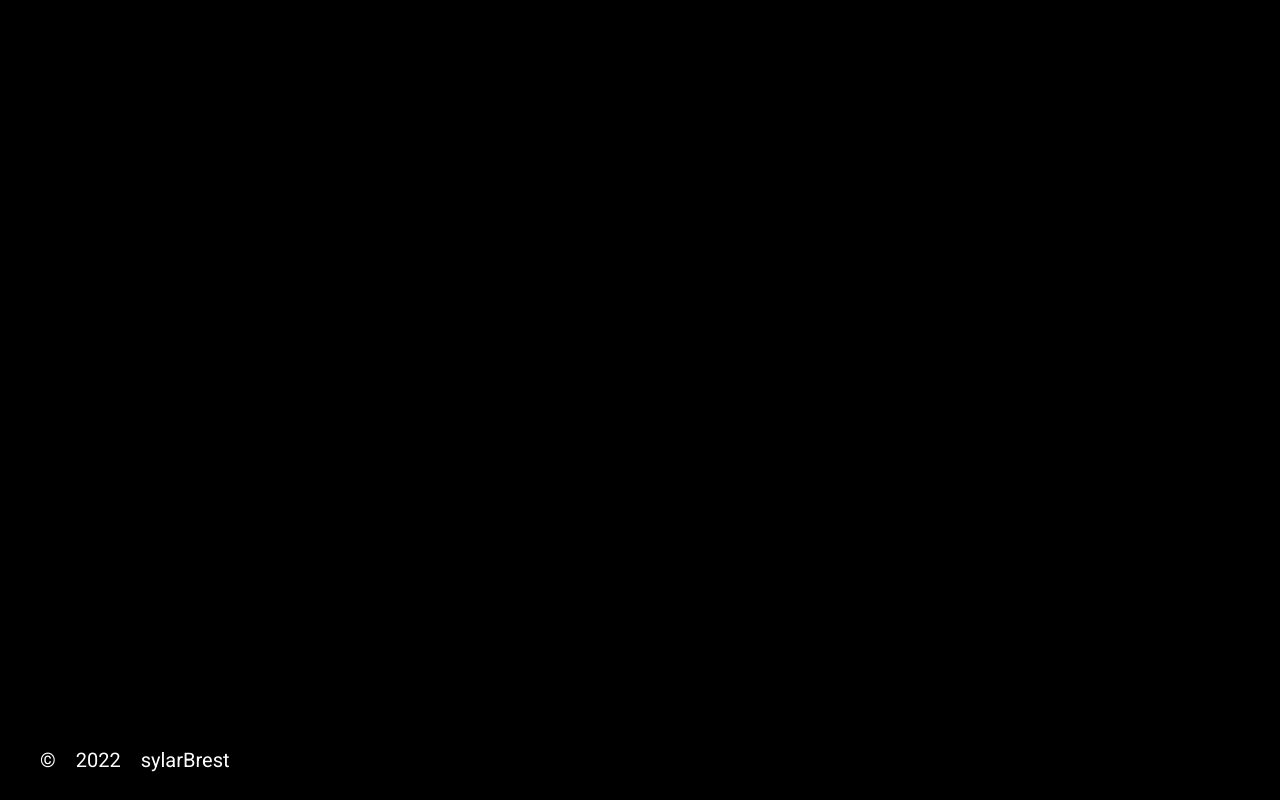
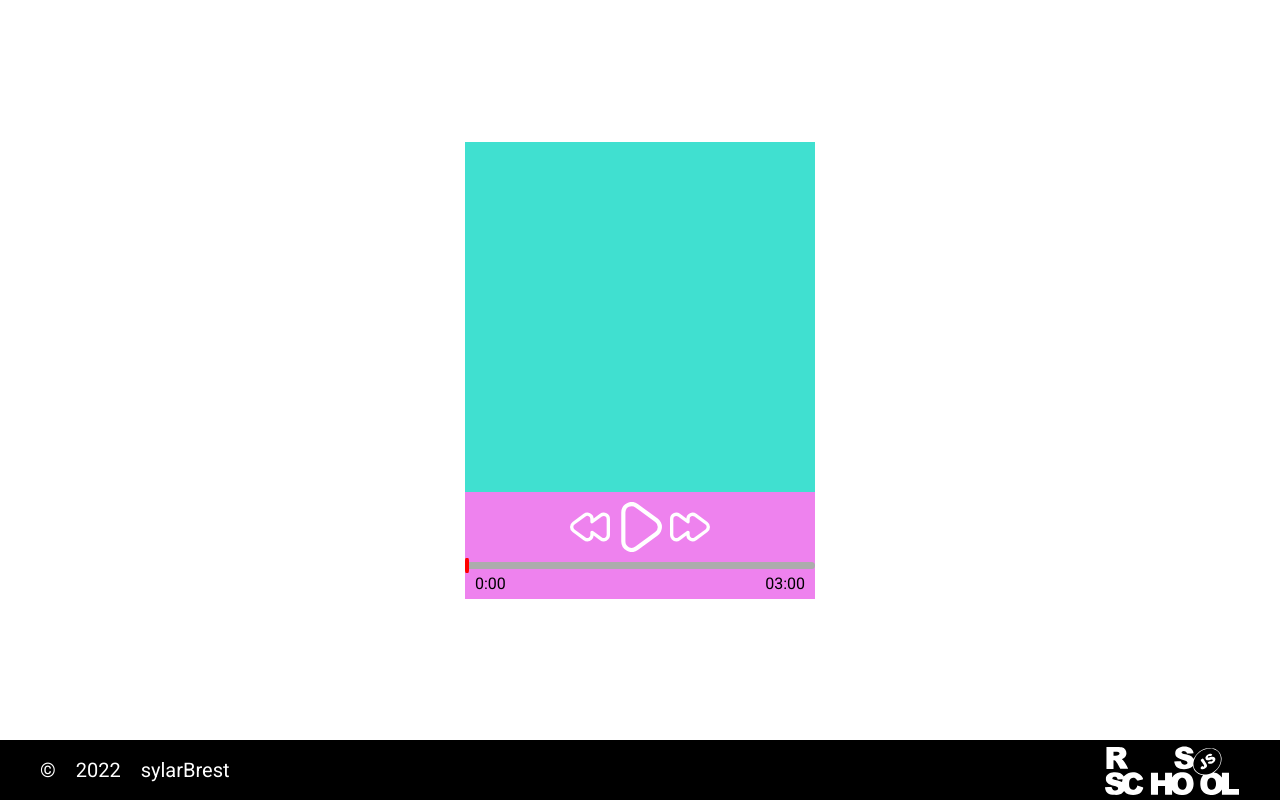
Before and after one commit to sylarBrest/JSFEPRESCHOOL-2022Q1, a plain HTML site: page audio-player/index.html in a window 1280 px wide. Drawn offline with Linux system fonts and the light colour scheme.

Commit message:
feat: add player layout

```diff
--- a/audio-player/index.html
+++ b/audio-player/index.html
@@ -15,9 +15,24 @@
 </head>
 <body>
     <main class="main">
+        <div class="audio-player">
+            <div class="cover"></div>
+            <div class="controls">
+                <div class="control-buttons">
+                    <button class="prev"></button>
+                    <button class="play"></button>
+                    <button class="next"></button>
+                </div>
+                <input type="range" class="progress" name="progress" value="0" min="0" max="100" step="0.01">
+                <div class="time">
+                    <span class="current">0:00</span>
+                    <span class="duration">03:00</span>
+                </div>
+            </div>
+        </div>
     </main>
     <footer class="footer">
-        <div class="container">
+        <div class="container footer-container">
             <div class="footer-data">
                 <span class="copyright">&copy;</span>
                 <span class="year">2022</span>
--- a/audio-player/style.css
+++ b/audio-player/style.css
@@ -7,8 +7,8 @@
 body {
     display: flex;
     flex-direction: column;
-    background: #000000;
     min-width: 320px;
+    font: normal normal 16px/30px 'Roboto', Verdana, sans-serif;
 }
 
 .container {
@@ -26,6 +26,93 @@ body {
     align-items: center;
     justify-content: center;
     transition: all 1s;
+}
+
+.audio-player {
+    width: 350px;
+    background: violet;
+    display: flex;
+    flex-direction: column;
+    gap: 10px;
+}
+
+.cover {
+    width: 100%;
+    height: 350px;
+    background: turquoise;
+}
+
+.controls {
+    display: flex;
+    flex-direction: column;
+}
+
+.control-buttons {
+    display: flex;
+    justify-content: center;
+    align-items: center;
+    padding-bottom: 10px;
+    gap: 5px;
+}
+
+.prev,
+.play,
+.next {
+    background: transparent;
+    background-size: 40px 40px;
+    background-position: center;
+    border: 0;
+    background-repeat: no-repeat;
+    cursor: pointer;
+    height: 40px;
+    width: 40px;
+    transition: 0.5s;
+}
+
+.progress {
+    background: linear-gradient(to right, #bdae82 0%, #bdae82 0%, #acacac 0%, #acacac 100%);
+    height: 7px;
+    border-radius: 5px;
+    outline: none;
+    -webkit-appearance: none;
+}
+
+.progress::-webkit-slider-thumb {
+    width: 4px;
+    height: 15px;
+    border-radius: 25%;
+    -webkit-appearance: none;
+    cursor: pointer;
+    background: red;
+}
+
+.prev {
+    background-image: url('assets/svg/prev.svg');
+}
+
+.play {
+    background-image: url('assets/svg/play.svg');
+    background-size: 50px 50px;
+    height: 50px;
+    width: 50px;
+}
+
+.next {
+    background-image: url('assets/svg/next.svg');
+}
+
+.pause {
+    background-image: url('assets/svg/pause.svg');
+}
+
+.time {
+    display: flex;
+    justify-content: space-between;
+    padding: 0 10px;
+}
+
+.footer {
+    background: #000000;
 }
 
 .footer-container {
@@ -63,3 +150,7 @@ body {
     cursor: pointer;
     width: 135px;
 }
+
+.rss-logo:hover {
+    filter: invert(26%) sepia(15%) saturate(638%) hue-rotate(7deg) brightness(92%) contrast(87%);
+}
```
Also changed, not shown: audio-player/assets/favicon.ico (added), audio-player/assets/svg/next.svg (renamed from audio-player/assets/svg/forward.svg), audio-player/assets/svg/prev.svg (renamed from audio-player/assets/svg/rewind.svg).
